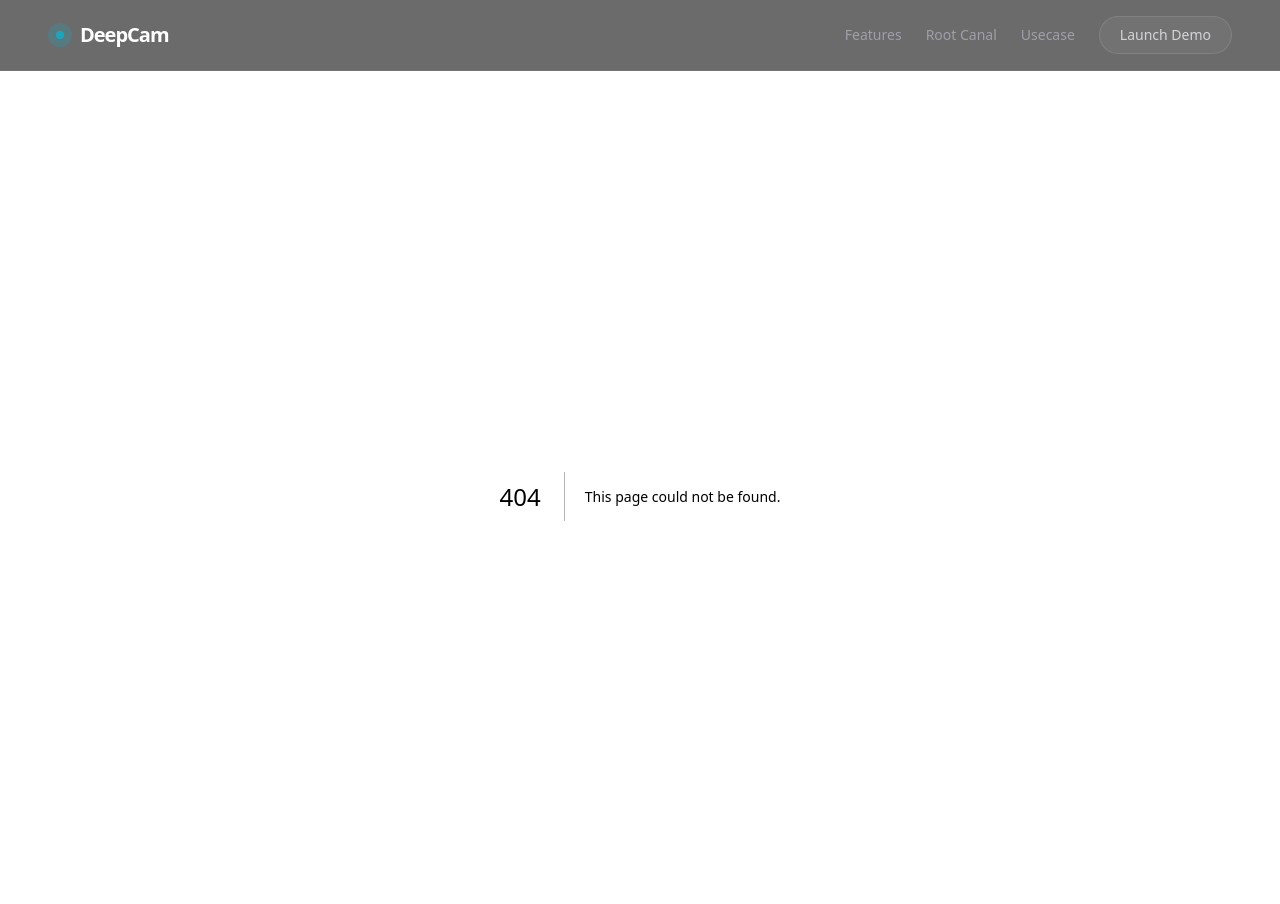
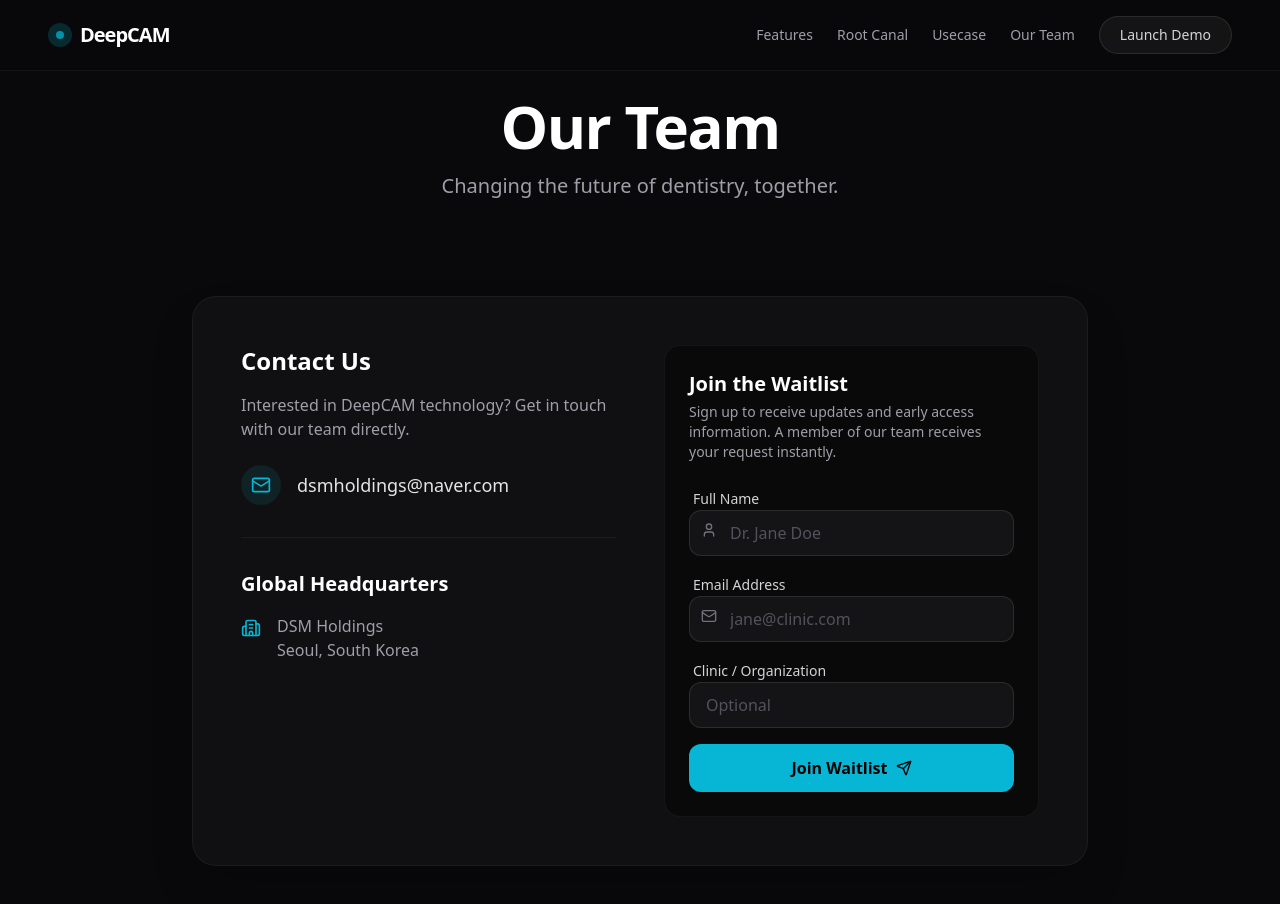
Before and after one commit to peterkimberlin/deepcamdemo, a Next.js app: page /team in a window 1280 px wide. Before the commit this address had no page. Shown: the top 904 px of the page. Built offline with nearby package versions, Linux system fonts and the light colour scheme.

Commit message:
Add Team page and Branding updates

```diff
--- a/src/app/features/page.tsx
+++ b/src/app/features/page.tsx
@@ -40,7 +40,7 @@
                     </h2>
                     <div className="space-y-4 text-zinc-300 text-lg leading-relaxed">
                         <p>
-                            DeepCam isn't just a camera; it's an intelligent assistant.
+                            DeepCAM isn't just a camera; it's an intelligent assistant.
                             Our proprietary AI algorithms identify fractured files and root canal structures in real-time.
                         </p>
                         <ul className="space-y-2 list-none">
@@ -66,7 +66,7 @@
                 <div className="text-center space-y-4 max-w-3xl mx-auto">
                     <h2 className="text-3xl font-bold text-white">What You See Is What Is There</h2>
                     <p className="text-zinc-400">
-                        Compare the naked eye view vs. DeepCam's enhanced visualization.
+                        Compare the naked eye view vs. DeepCAM's enhanced visualization.
                         Reveal cracks, lesions, and details that were previously invisible.
                     </p>
                 </div>
@@ -74,7 +74,7 @@
                 <div className="w-full rounded-3xl overflow-hidden border border-white/10 shadow-2xl bg-black">
                     <Image
                         src="/assets/feature-comparison.jpg"
-                        alt="DeepCam Comparison"
+                        alt="DeepCAM Comparison"
                         width={1200}
                         height={1000}
                         className="w-full h-auto"
--- a/src/app/globals.css
+++ b/src/app/globals.css
@@ -3,29 +3,39 @@
 @plugin "tailwindcss-animate";
 
 :root {
-  /* DeepCam Premium Dark Theme */
-  --background: #09090b; /* Zinc 950 */
-  --foreground: #fafafa; /* Zinc 50 */
+  /* DeepCAM Premium Dark Theme */
+  --background: #09090b;
+  /* Zinc 950 */
+  --foreground: #fafafa;
+  /* Zinc 50 */
 
   /* Primary: Electric Cyan/Teal for Medical Tech feel */
-  --primary: #06b6d4; /* Cyan 500 */
+  --primary: #06b6d4;
+  /* Cyan 500 */
   --primary-foreground: #000000;
 
   /* Secondary: Deep Blue/Slate for surfaces */
-  --secondary: #18181b; /* Zinc 900 */
-  --secondary-foreground: #e4e4e7; /* Zinc 200 */
+  --secondary: #18181b;
+  /* Zinc 900 */
+  --secondary-foreground: #e4e4e7;
+  /* Zinc 200 */
 
   /* Accents */
-  --accent: #27272a; /* Zinc 800 */
-  --accent-foreground: #fafafa; /* Zinc 50 */
+  --accent: #27272a;
+  /* Zinc 800 */
+  --accent-foreground: #fafafa;
+  /* Zinc 50 */
 
-  --muted: #27272a; /* Zinc 800 */
-  --muted-foreground: #a1a1aa; /* Zinc 400 */
+  --muted: #27272a;
+  /* Zinc 800 */
+  --muted-foreground: #a1a1aa;
+  /* Zinc 400 */
 
   --destructive: #ef4444;
   --destructive-foreground: #fafafa;
 
-  --border: #27272a; /* Zinc 800 */
+  --border: #27272a;
+  /* Zinc 800 */
   --input: #27272a;
   --ring: #06b6d4;
 
--- a/src/app/layout.tsx
+++ b/src/app/layout.tsx
@@ -14,8 +14,8 @@
 });
 
 export const metadata: Metadata = {
-  title: "DeepCam - The Future of Dental Imaging",
-  description: "Experience the next generation of dental endoscopy with DeepCam.",
+  title: "DeepCAM - The Future of Dental Imaging",
+  description: "Experience the next generation of dental endoscopy with DeepCAM.",
 };
 
 export default function RootLayout({
@@ -34,7 +34,7 @@
               <div className="w-2 h-2 rounded-full bg-primary animate-pulse" />
             </div>
             <span className="text-xl font-bold tracking-tighter text-white">
-              DeepCam
+              DeepCAM
             </span>
           </Link>
           <div className="flex items-center gap-6">
@@ -57,6 +57,12 @@
               Usecase
             </Link>
             <Link
+              href="/team"
+              className="text-sm font-medium text-zinc-400 hover:text-white transition-colors"
+            >
+              Our Team
+            </Link>
+            <Link
               href="/demo"
               className="group px-5 py-2 text-sm font-medium transition-all duration-300 rounded-full bg-white/5 hover:bg-primary/10 border border-white/10 hover:border-primary/50 text-zinc-300 hover:text-primary flex items-center gap-2"
             >
--- a/src/app/page.tsx
+++ b/src/app/page.tsx
@@ -24,7 +24,7 @@
         </h1>
 
         <p className="text-lg md:text-xl text-zinc-400 max-w-2xl leading-relaxed">
-          DeepCam redefines dental diagnostics with AI-powered 720x720 imaging and zero-latency streaming. Experience the difference today.
+          DeepCAM redefines dental diagnostics with AI-powered 720x720 imaging and zero-latency streaming. Experience the difference today.
         </p>
 
         <div className="flex items-center gap-4 pt-4">
@@ -43,7 +43,7 @@
         <div className="relative mt-12 w-full max-w-5xl aspect-[16/9] rounded-2xl border border-white/5 bg-white/5 backdrop-blur-md overflow-hidden shadow-2xl shadow-primary/10 group">
           <Image
             src="/assets/product.png"
-            alt="DeepCam Device"
+            alt="DeepCAM Device"
             fill
             className="object-contain p-8 transition-transform duration-700 group-hover:scale-105"
             priority
--- /dev/null
+++ b/src/app/team/page.tsx
@@ -0,0 +1,148 @@
+'usenext';
+'use client';
+
+import { useState } from 'react';
+import { Mail, User, Send, CheckCircle2, Building2 } from 'lucide-react';
+import { cn } from '@/lib/utils';
+
+export default function TeamPage() {
+    const [submitted, setSubmitted] = useState(false);
+    const [loading, setLoading] = useState(false);
+
+    async function handleSubmit(e: React.FormEvent<HTMLFormElement>) {
+        e.preventDefault();
+        setLoading(true);
+        // Simulate API call
+        await new Promise(resolve => setTimeout(resolve, 1500));
+        setLoading(false);
+        setSubmitted(true);
+    }
+
+    return (
+        <div className="flex flex-col items-center space-y-24">
+            {/* Header */}
+            <div className="text-center space-y-4 animate-in fade-in slide-in-from-bottom-4 duration-700">
+                <h1 className="text-4xl md:text-6xl font-bold tracking-tight text-white">
+                    Our Team
+                </h1>
+                <p className="text-xl text-zinc-400">
+                    Changing the future of dentistry, together.
+                </p>
+            </div>
+
+            <div className="w-full max-w-4xl grid grid-cols-1 md:grid-cols-2 gap-12 bg-zinc-900/50 p-8 md:p-12 rounded-3xl border border-white/5 shadow-2xl backdrop-blur-sm">
+
+                {/* Contact Info */}
+                <div className="space-y-8">
+                    <div>
+                        <h2 className="text-2xl font-bold text-white mb-4">Contact Us</h2>
+                        <p className="text-zinc-400 mb-6">
+                            Interested in DeepCAM technology? Get in touch with our team directly.
+                        </p>
+
+                        <div className="flex items-center gap-4 text-zinc-200">
+                            <div className="w-10 h-10 rounded-full bg-primary/10 flex items-center justify-center text-primary">
+                                <Mail className="w-5 h-5" />
+                            </div>
+                            <a href="mailto:dsmholdings@naver.com" className="text-lg font-medium hover:text-primary transition-colors">
+                                dsmholdings@naver.com
+                            </a>
+                        </div>
+                    </div>
+
+                    <div className="pt-8 border-t border-white/5">
+                        <h3 className="text-xl font-semibold text-white mb-2">Global Headquarters</h3>
+                        <div className="flex items-start gap-4 text-zinc-400 mt-4">
+                            <Building2 className="w-5 h-5 mt-1 text-primary" />
+                            <p>
+                                DSM Holdings<br />
+                                Seoul, South Korea
+                            </p>
+                        </div>
+                    </div>
+                </div>
+
+                {/* Waitlist Form */}
+                <div className="bg-black/40 p-6 rounded-2xl border border-white/5">
+                    {!submitted ? (
+                        <form onSubmit={handleSubmit} className="space-y-4">
+                            <h3 className="text-xl font-bold text-white mb-1">Join the Waitlist</h3>
+                            <p className="text-sm text-zinc-400 mb-6">
+                                Sign up to receive updates and early access information. A member of our team receives your request instantly.
+                            </p>
+
+                            <div className="space-y-2">
+                                <label htmlFor="name" className="text-sm font-medium text-zinc-300 ml-1">Full Name</label>
+                                <div className="relative">
+                                    <User className="absolute left-3 top-3 w-4 h-4 text-zinc-500" />
+                                    <input
+                                        type="text"
+                                        id="name"
+                                        required
+                                        className="w-full bg-zinc-900/80 border border-white/10 rounded-lg py-2.5 pl-10 pr-4 text-white focus:outline-none focus:border-primary/50 focus:ring-1 focus:ring-primary/50 transition-all placeholder:text-zinc-600"
+                                        placeholder="Dr. Jane Doe"
+                                    />
+                                </div>
+                            </div>
+
+                            <div className="space-y-2">
+                                <label htmlFor="email" className="text-sm font-medium text-zinc-300 ml-1">Email Address</label>
+                                <div className="relative">
+                                    <Mail className="absolute left-3 top-3 w-4 h-4 text-zinc-500" />
+                                    <input
+                                        type="email"
+                                        id="email"
+                                        required
+                                        className="w-full bg-zinc-900/80 border border-white/10 rounded-lg py-2.5 pl-10 pr-4 text-white focus:outline-none focus:border-primary/50 focus:ring-1 focus:ring-primary/50 transition-all placeholder:text-zinc-600"
+                                        placeholder="jane@clinic.com"
+                                    />
+                                </div>
+                            </div>
+
+                            <div className="space-y-2">
+                                <label htmlFor="org" className="text-sm font-medium text-zinc-300 ml-1">Clinic / Organization</label>
+                                <input
+                                    type="text"
+                                    id="org"
+                                    className="w-full bg-zinc-900/80 border border-white/10 rounded-lg py-2.5 px-4 text-white focus:outline-none focus:border-primary/50 focus:ring-1 focus:ring-primary/50 transition-all placeholder:text-zinc-600"
+                                    placeholder="Optional"
+                                />
+                            </div>
+
+                            <button
+                                type="submit"
+                                disabled={loading}
+                                className="w-full mt-2 bg-primary text-black font-semibold py-3 rounded-lg hover:bg-primary/90 transition-all active:scale-[0.98] disabled:opacity-70 disabled:cursor-not-allowed flex items-center justify-center gap-2"
+                            >
+                                {loading ? (
+                                    <div className="w-5 h-5 border-2 border-black/30 border-t-black rounded-full animate-spin" />
+                                ) : (
+                                    <>
+                                        Join Waitlist <Send className="w-4 h-4" />
+                                    </>
+                                )}
+                            </button>
+                        </form>
+                    ) : (
+                        <div className="h-full flex flex-col items-center justify-center text-center space-y-4 py-12 animate-in zoom-in duration-300">
+                            <div className="w-16 h-16 rounded-full bg-primary/20 flex items-center justify-center text-primary mb-2">
+                                <CheckCircle2 className="w-8 h-8" />
+                            </div>
+                            <h3 className="text-2xl font-bold text-white">Request Sent!</h3>
+                            <p className="text-zinc-400 max-w-xs">
+                                Thank you for your interest. We have received your information and will be in touch shortly via
+                                <span className="text-primary font-medium"> dsmholdings@naver.com</span>.
+                            </p>
+                            <button
+                                onClick={() => setSubmitted(false)}
+                                className="text-sm text-zinc-500 hover:text-white underline mt-4"
+                            >
+                                Send another request
+                            </button>
+                        </div>
+                    )}
+                </div>
+            </div>
+        </div>
+    );
+}
--- a/src/app/usecase/page.tsx
+++ b/src/app/usecase/page.tsx
@@ -33,7 +33,7 @@
                         Seamless Integration
                     </h2>
                     <p className="text-lg text-zinc-300 leading-relaxed">
-                        DeepCam integrates effortlessly into your existing operatory setup.
+                        DeepCAM integrates effortlessly into your existing operatory setup.
                         Stream live video directly to an iPad for instant patient education
                         and better ergonomic positioning during treatment.
                     </p>
@@ -85,7 +85,7 @@
                         Trusted by Experts
                     </h2>
                     <p className="text-lg text-zinc-300 leading-relaxed">
-                        Join the growing community of dental professionals who rely on DeepCam
+                        Join the growing community of dental professionals who rely on DeepCAM
                         for precise diagnostics and enhanced clinical communication.
                     </p>
                 </div>
```
